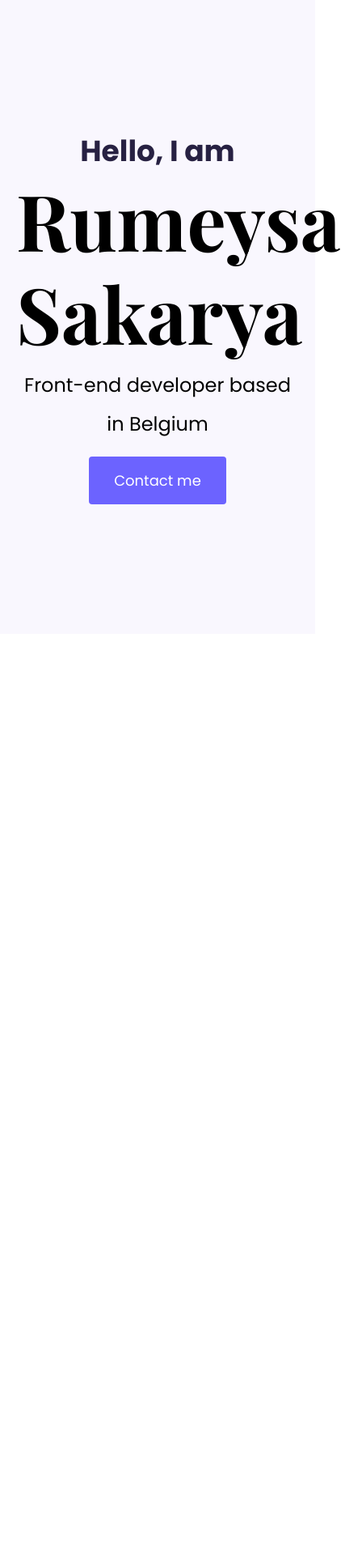
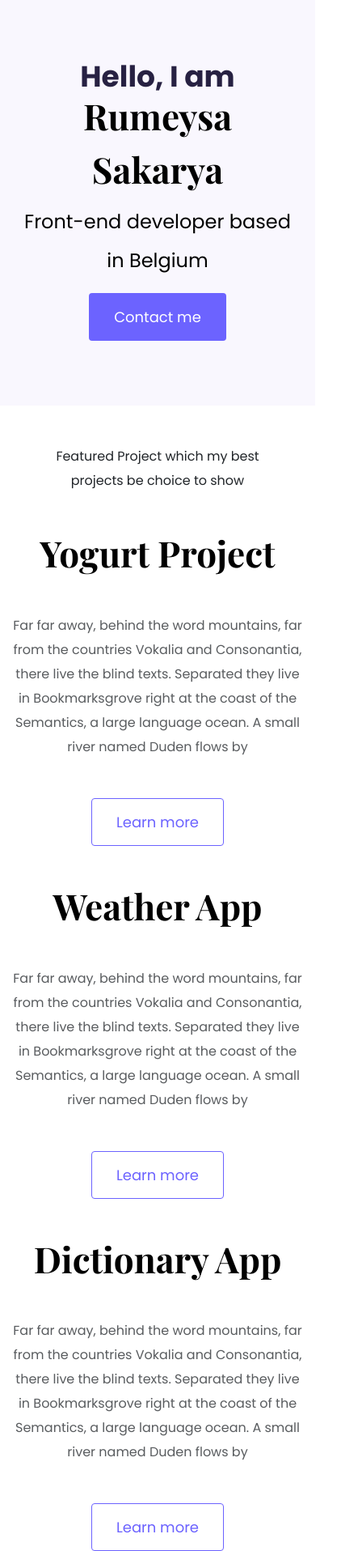
Before and after one commit to Rumeysa-Sakarya/portfolio-project, a plain HTML site: page index.html in a window 390 px wide. Shown: the whole page at 81% size, 422 px wide, since content can reach past the window. Before the commit the page ends 844 px from the top, so only its background shows below. Drawn offline with nearby package versions, Linux system fonts and the light colour scheme; a web font is replaced by a local one.

Commit message:
Integrated homepage content design

```diff
--- a/index.html
+++ b/index.html
@@ -34,7 +34,65 @@
       <p>Hello, I am</p>
       <h1>Rumeysa Sakarya</h1>
       <h2 class="mb-3">Front-end developer based in Belgium</h2>
-      <a href="#" class="btn btn-branding">Contact me</a>
+      <div>
+        <a href="#" class="btn btn-branding">Contact me</a>
+      </div>
+    </div>
+    <p class="text-center m-5">
+      Featured Project which my best projects be choice to show
+    </p>
+    <div class="container">
+      <div class="row mb-5">
+        <div class="col d-none d-lg-block">
+          <img src="images/Yogurt.png" alt="" class="img-fluid" />
+        </div>
+        <div class="col">
+          <div class="project-description">
+            <h2 class="mb-5">Yogurt Project</h2>
+            <p class="mb-5 text-muted">
+              Far far away, behind the word mountains, far from the countries
+              Vokalia and Consonantia, there live the blind texts. Separated
+              they live in Bookmarksgrove right at the coast of the Semantics, a
+              large language ocean. A small river named Duden flows by
+            </p>
+            <a href="" class="btn btn-branding-outline">Learn more</a>
+          </div>
+        </div>
+      </div>
+      <div class="row mb-5">
+        <div class="col">
+          <div class="project-description">
+            <h2 class="mb-5">Weather App</h2>
+            <p class="mb-5 text-muted">
+              Far far away, behind the word mountains, far from the countries
+              Vokalia and Consonantia, there live the blind texts. Separated
+              they live in Bookmarksgrove right at the coast of the Semantics, a
+              large language ocean. A small river named Duden flows by
+            </p>
+            <a href="" class="btn btn-branding-outline">Learn more</a>
+          </div>
+        </div>
+        <div class="col d-none d-lg-block">
+          <img src="images/Weather.png" alt="" class="img-fluid" />
+        </div>
+      </div>
+      <div class="row">
+        <div class="col d-none d-lg-block">
+          <img src="images/Dictionary.png" alt="" class="img-fluid" />
+        </div>
+        <div class="col">
+          <div class="project-description">
+            <h2 class="mb-5">Dictionary App</h2>
+            <p class="mb-5 text-muted">
+              Far far away, behind the word mountains, far from the countries
+              Vokalia and Consonantia, there live the blind texts. Separated
+              they live in Bookmarksgrove right at the coast of the Semantics, a
+              large language ocean. A small river named Duden flows by
+            </p>
+            <a href="" class="btn btn-branding-outline">Learn more</a>
+          </div>
+        </div>
+      </div>
     </div>
   </body>
 </html>
--- a/styles/portfolio.css
+++ b/styles/portfolio.css
@@ -19,9 +19,15 @@ h6 {
 }
 h1 {
   font-size: 96px;
+  line-height: 1.5;
+}
+h2 {
+  font-size: 64px;
 }
 p {
   font-weight: normal;
+  font-size: 16px;
+  line-height: 30px;
 }
 .hero {
   background: var(--secondary-color);
@@ -48,3 +54,29 @@ p {
   line-height: 27px;
   padding: 15px 30px;
 }
+.btn-branding-outline {
+  color: var(--branding-color);
+  border: 1px solid var(--branding-color);
+  border-radius: 4px;
+  font-size: 18px;
+  line-height: 27px;
+  padding: 15px 30px;
+}
+.project-description {
+  padding: 120px 60px;
+}
+@media (max-width: 960px) {
+  h1 {
+    font-size: 44px;
+  }
+  h2 {
+    font-size: 44px;
+  }
+  .hero{
+    padding: 80px 20px;
+  }
+  .project-description {
+    padding: 0;
+    text-align: center;
+  }
+}
```
Also changed, not shown: images/Dictionary.png (added), images/Weather.png (added), images/Yogurt.png (added), 1 other file.
